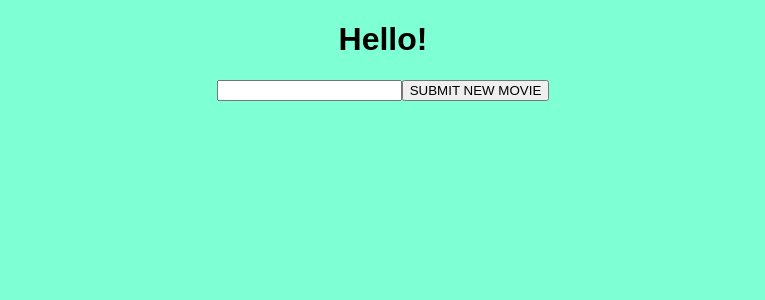
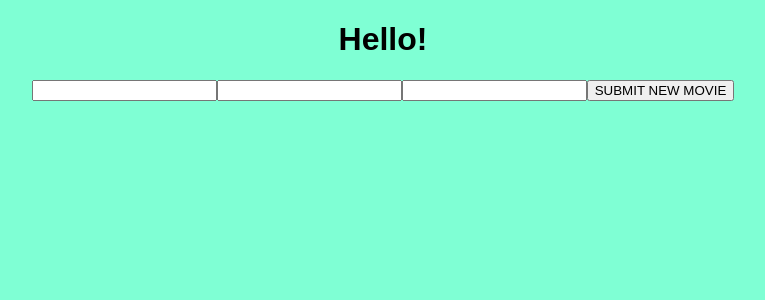
Before and after one commit to Matthewharrisak/movie-sagas., a React (Create React App) app: page / in a window 1280 px wide. Shown: the top 300 px of the page, without its empty margins (257-1022 px from the left). Built offline with nearby package versions, Linux system fonts and the light colour scheme.

Commit message:
hooked up input form on AddMovies component

```diff
--- a/src/components/AddMovies/AddMovies.js
+++ b/src/components/AddMovies/AddMovies.js
@@ -3,25 +3,49 @@ import {HashRouter as Router, Route} from 'react-router-dom';
 
 class AddMovies extends Component {
 
-  handleChange = (event) => {
-    console.log(event , 'waht is logging?');
+  state={
+    newMovie:{
+    title: '',
+    poster: '',
+    description: '',
+  }}
 
-  //   this.setState({
-  //   supported: event.target.value
-  // });
-}
+  handleChange= (keyname, event) => {
+    this.setState({
+      newMovie:{
+        ...this.state.newMovie,
+        [keyname]: event.target.value,
+    }});
+  }
+
+  addMovie= (event) => {
+    event.preventDefault();
+
+    console.log('were logging state' , this.state);
+
+  }
 
   render() {
     return (
       <div className="App">
-       <form onSubmit={this.handleChange} >
-       <input type="text" id="newMovieTitle"/>
+       <form onSubmit={this.addMovie}>
+       <input value={this.state.newMovie.title} onChange={(event) =>this.handleChange( 'title' , event)} type="text" id="newMovieTitle"/>
+       <input value={this.state.newMovie.poster} onChange={(event) => this.handleChange('poster' , event)} type="text" id="newDescription"/>
+       <input value={this.state.newMovie.description} onChange={(event) => this.handleChange('description' , event)} type="text" id="newPoster"/>
+
        <button> SUBMIT NEW MOVIE </button>
        </form>
+      <h1> {this.state.newMovie.newPoster} </h1>
+      <h1> {this.state.newMovie.newTitle} </h1>
+      <h1> {this.state.newMovie.newDescription} </h1>
 
       </div>
     );
   }
 }
 
+
+// title: event.target.value,
+// poster: event.target.value,
+// description: event.target.value,
 export default AddMovies;
```
